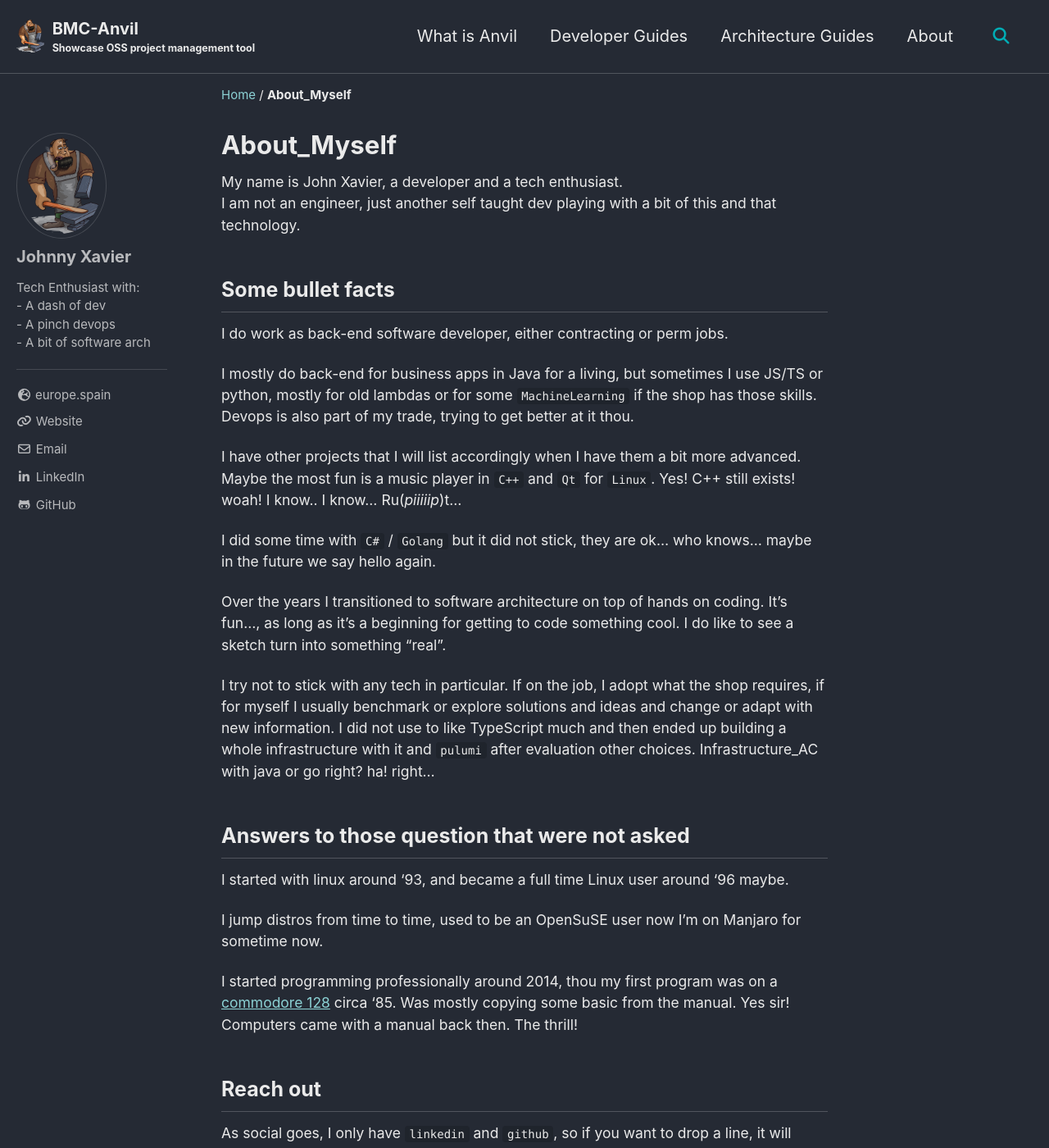
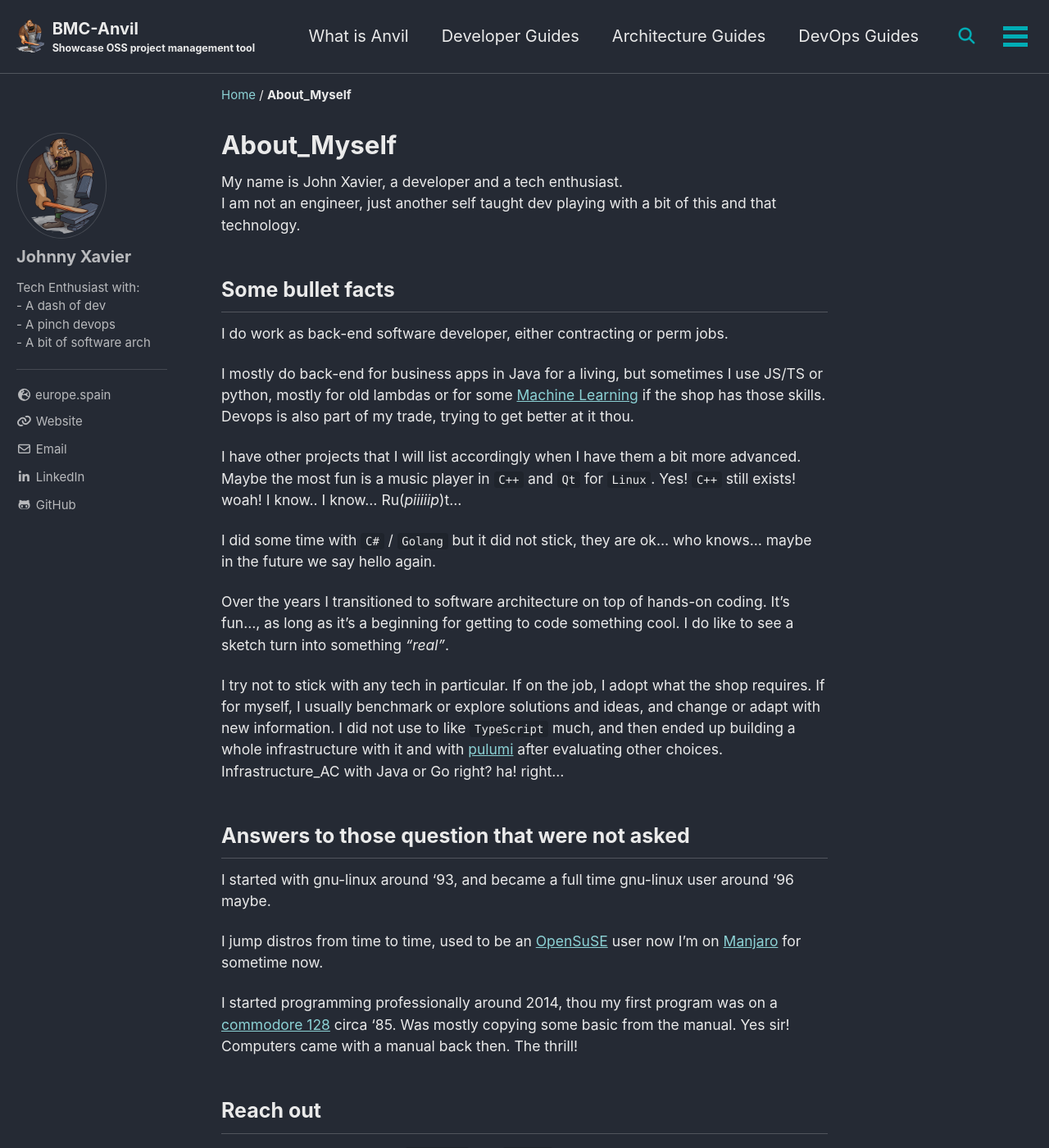
Before and after one commit to bmc-anvil/bmc-anvil.github.io, a Jekyll site: the page built from _pages/about.md, in a window 1280 px wide and 1400 px high. Shown: the whole window at 82% size. Built offline with Jekyll 4.4.1, drawn with Linux system fonts in a browser that asks for light colours; cached includes are drawn as plain includes.

Commit message:
minor corrections and adding devops menu entry

```diff
--- a/_data/navigation.yml
+++ b/_data/navigation.yml
@@ -5,6 +5,8 @@
   - title: "Developer Guides"
     url: /about/
   - title: "Architecture Guides"
+    url: /about/
+  - title: "DevOps Guides"
     url: /about/
   - title: "About"
     url: /about/
--- a/_pages/about.md
+++ b/_pages/about.md
@@ -15,25 +15,28 @@
 I do work as back-end software developer, either contracting or perm jobs.
 
 I mostly do back-end for business apps in Java for a living, but sometimes I use JS/TS or python, mostly for old lambdas or for some
-`MachineLearning` if the shop has those skills. Devops is also part of my trade, trying to get better at it thou.
+[Machine Learning](https://en.wikipedia.org/wiki/Machine_learning) if the shop has those skills. Devops is also part of my trade, trying to
+get better at it thou.
 
 I have other projects that I will list accordingly when I have them a bit more advanced. Maybe the most fun is a music player in `C++`
-and `Qt` for `Linux`. Yes! C++ still exists! woah! I know.. I know... Ru(_piiiiip_)t...
+and `Qt` for `Linux`. Yes! `C++` still exists! woah! I know.. I know... Ru(_piiiiip_)t...
 
 I did some time with `C#` / `Golang` but it did not stick, they are ok... who knows... maybe in the future we say hello again.
 
-Over the years I transitioned to software architecture on top of hands on coding. It's fun..., as long as it's a beginning for getting to
-code something cool. I do like to see a sketch turn into something "real".
+Over the years I transitioned to software architecture on top of hands-on coding. It's fun..., as long as it's a beginning for getting to
+code something cool. I do like to see a sketch turn into something _"real"_.
 
-I try not to stick with any tech in particular. If on the job, I adopt what the shop requires, if for myself I usually benchmark or explore
-solutions and ideas and change or adapt with new information. I did not use to like TypeScript much and then ended up building a whole
-infrastructure with it and `pulumi` after evaluation other choices. Infrastructure_AC with java or go right? ha! right...
+I try not to stick with any tech in particular. If on the job, I adopt what the shop requires. If for myself, I usually benchmark or explore
+solutions and ideas, and change or adapt with new information. I did not use to like `TypeScript` much, and then ended up building a whole
+infrastructure with it and with [pulumi](https://www.pulumi.com/) after evaluating other choices.<br>
+Infrastructure_AC with Java or Go right? ha! right...
 
 ## Answers to those question that were not asked
 
-I started with linux around '93, and became a full time Linux user around '96 maybe.
+I started with gnu-linux around '93, and became a full time gnu-linux user around '96 maybe.
 
-I jump distros from time to time, used to be an OpenSuSE user now I'm on Manjaro for sometime now.
+I jump distros from time to time, used to be an [OpenSuSE](https://www.opensuse.org/) user now I'm on [Manjaro](https://manjaro.org/) for
+sometime now.
 
 I started programming professionally around 2014, thou my first program was on
 a [commodore 128](https://en.wikipedia.org/wiki/Commodore_128) circa '85. Was mostly copying some basic from the manual. Yes sir! Computers
```
